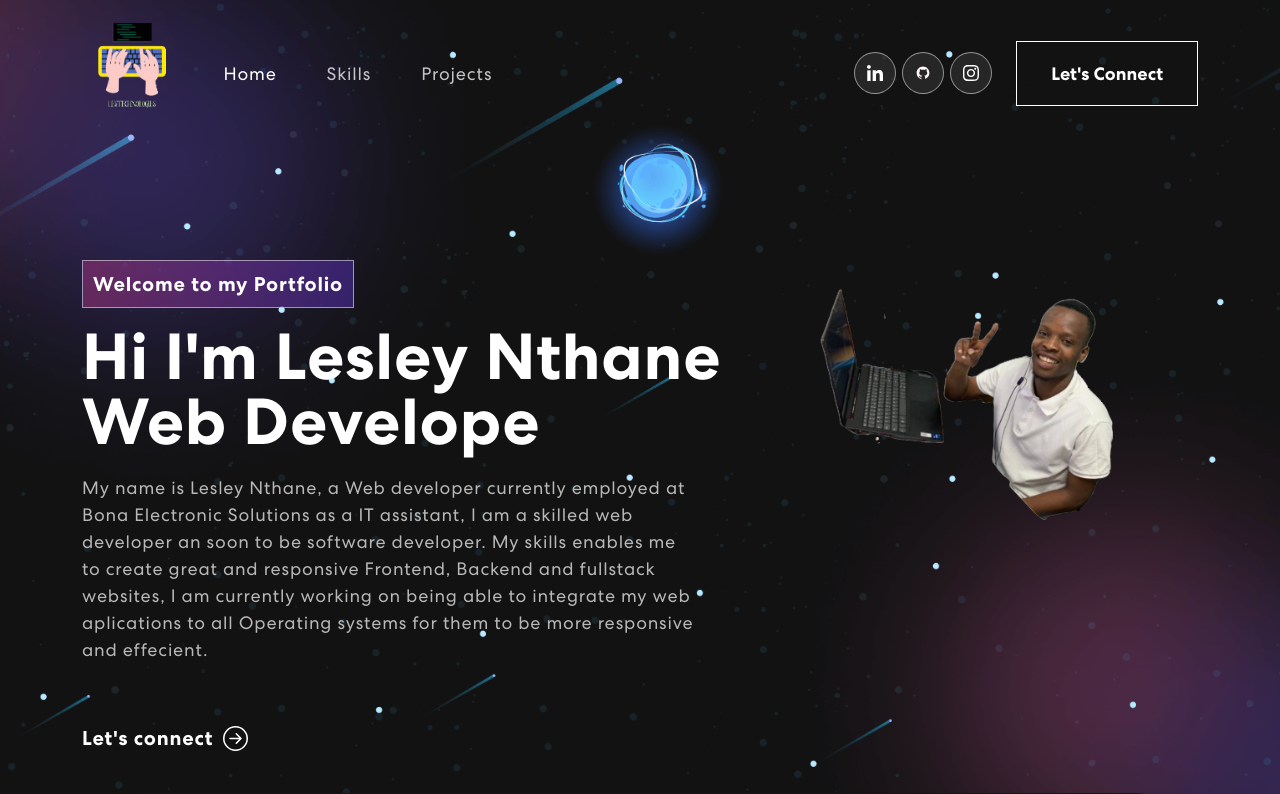
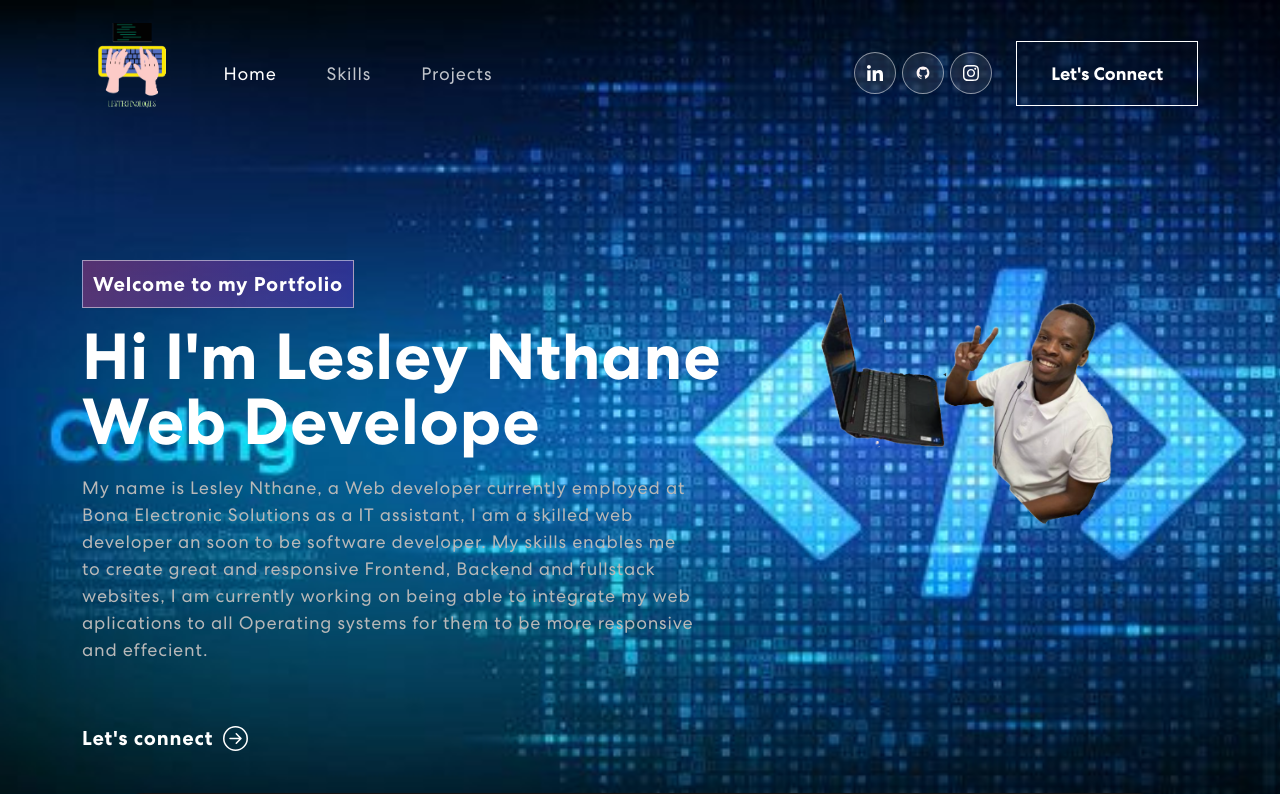
Before and after one commit to LesleyNthane/personal-portfolio, a React (Create React App) app: page / in a window 1280 px wide. Shown: the top 794 px of the page. Built offline with nearby package versions, Linux system fonts and the light colour scheme.

Commit message:
Last commit for today

```diff
--- a/src/App.css
+++ b/src/App.css
@@ -234,7 +234,7 @@ nav.navbar .navbar-toggler[aria-expanded="true"] .navbar-toggler-icon {
 .banner {
   margin-top: 0;
   padding: 260px 0 100px 0;
-  background-image: url('./assets/img/banner-bg.png');
+  background-image: url('./assets/img/codepic.jpg');
   background-position: top center;
   background-size: cover;
   background-repeat: no-repeat;
@@ -264,6 +264,7 @@ nav.navbar .navbar-toggler[aria-expanded="true"] .navbar-toggler-icon {
   line-height: 1.5em;
   width: 96%;
 }
+
 .banner button {
   color: #fff;
   font-weight: 700;
@@ -283,7 +284,9 @@ nav.navbar .navbar-toggler[aria-expanded="true"] .navbar-toggler-icon {
   margin-left: 25px;
 }
 .banner img {
-  animation: updown 3s linear infinite;
+  animation: updown 8s linear infinite;
+  height: auto;
+  width: 100%;
 }
 @keyframes updown {
     0% {
@@ -305,6 +308,11 @@ nav.navbar .navbar-toggler[aria-expanded="true"] .navbar-toggler-icon {
   padding: 0 0 50px 0;
   position: relative;
 }
+
+.skill #skills {
+
+}
+
 .skill-bx {
   background: #151515;
   border-radius: 64px;
--- a/src/components/Banner.js
+++ b/src/components/Banner.js
@@ -64,7 +64,7 @@ export const Banner = () => {
                             </div>}
                         </TrackVisibility>
                     </Col>
-                    <Col xs={12} md={6} xl={5}>
+                    <Col xs={12} md={6} xl={5} id="pic">
                         <img src={headerImage} alt="Header Iamage" />
                     </Col>
                 </Row>
--- a/src/components/Footer.js
+++ b/src/components/Footer.js
@@ -16,8 +16,8 @@ export const Footer = () => {
                     </Col>
                     <Col sm={6} className="text-center text-sm-end">
                         <div className="social-icon">
-                            <a href=""><img src={navIcon1} /></a>
-                            <a href=""><img src={navIcon2} /></a>
+                            <a href="https://linkedin.com/in/lesley-nthane-179386274"><img src={navIcon1} /></a>
+                            <a href="https://github.com/LesleyNthane/"><img src={navIcon2} /></a>
                             <a href=""><img src={navIcon3} /></a>
                         </div>
                         <p>CopyRigts 2024. All rights reserved by LesleyNthane</p>
```
Also changed, not shown: src/assets/img/codepic.jpg (added).
